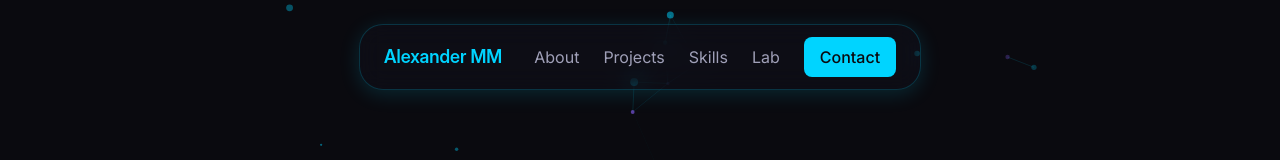
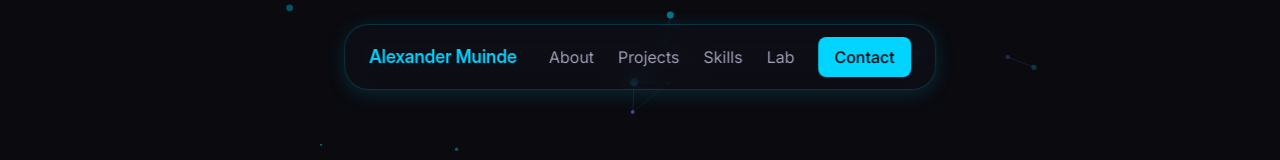
Before and after one commit to Alexander12xx/po, a website: page pages/quantum_landing_homepage.html in a window 1280 px wide. Shown: the top 160 px of the page. Drawn offline with Linux system fonts and the light colour scheme; a web font is replaced by a local one.

Commit message:
Update quantum_landing_homepage.html

```diff
--- a/pages/quantum_landing_homepage.html
+++ b/pages/quantum_landing_homepage.html
@@ -3,8 +3,8 @@
 <head>
     <meta charset="UTF-8" />
     <meta name="viewport" content="width=device-width, initial-scale=1.0" />
-    <title>Alexander MM - Engineering Tomorrow's Web Today</title>
-    <meta name="description" content="Alexander MM - Full-Stack Developer crafting futuristic web experiences with cutting-edge technology and innovative design." />
+    <title>Alexander  - Engineering Tomorrow's Web Today</title>
+    <meta name="description" content="Alexander Muinde - Full-Stack Developer crafting futuristic web experiences with cutting-edge technology and innovative design." />
     <link rel="stylesheet" href="../css/main.css" />
     <link rel="preconnect" href="https://fonts.googleapis.com" />
     <link rel="preconnect" href="https://fonts.gstatic.com" crossorigin />
@@ -19,7 +19,7 @@
         <div class="bg-surface/20 backdrop-blur-md border border-primary/20 rounded-2xl px-6 py-3 shadow-glow-primary">
             <div class="flex items-center space-x-8">
                 <a href="quantum_landing_homepage.html" class="text-primary font-inter-display font-semibold text-lg">
-                    Alexander MM
+                    Alexander Muinde
                 </a>
                 <div class="hidden md:flex items-center space-x-6">
                     <a href="neural_about_personal_story.html" class="text-text-secondary hover:text-primary transition-fast">About</a>
```
